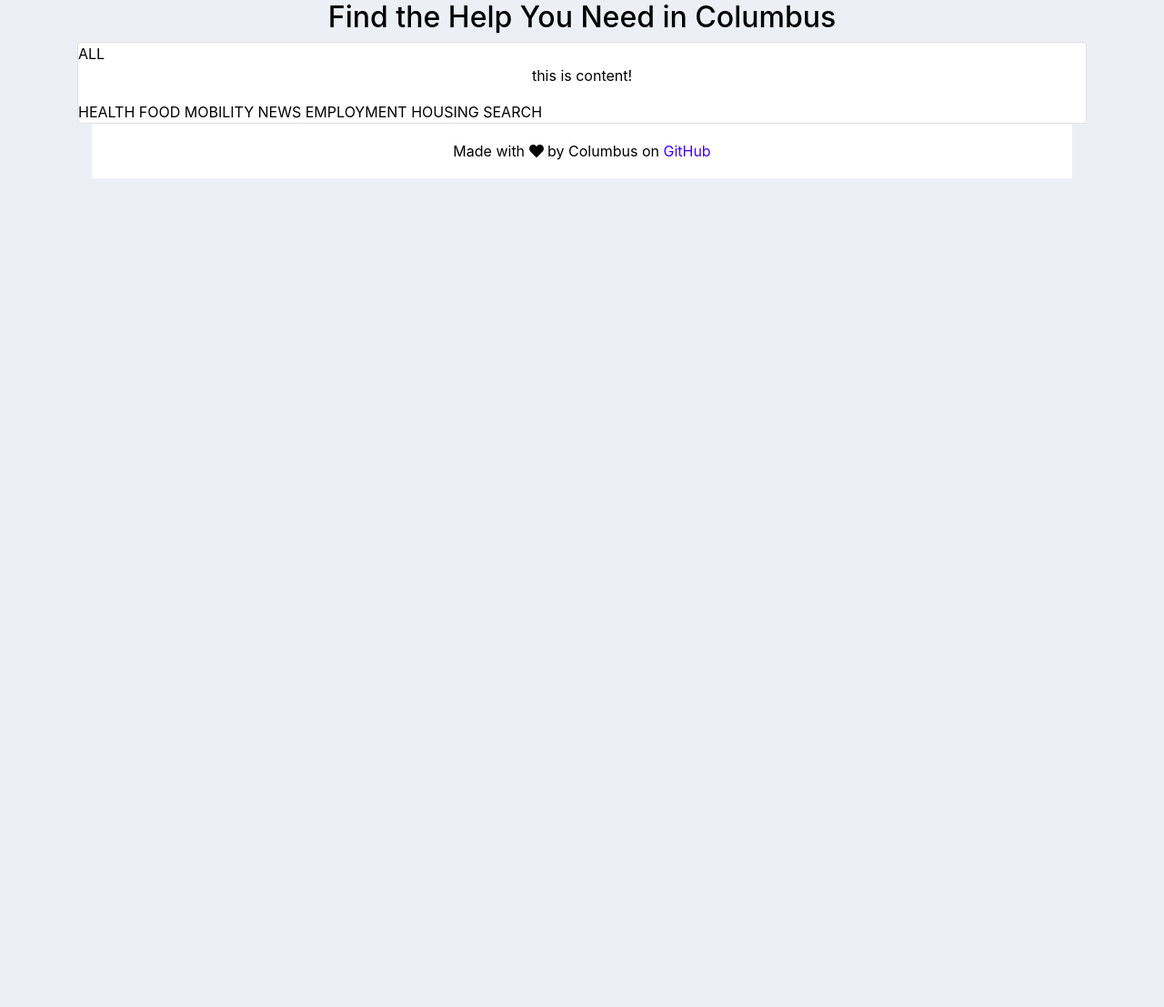
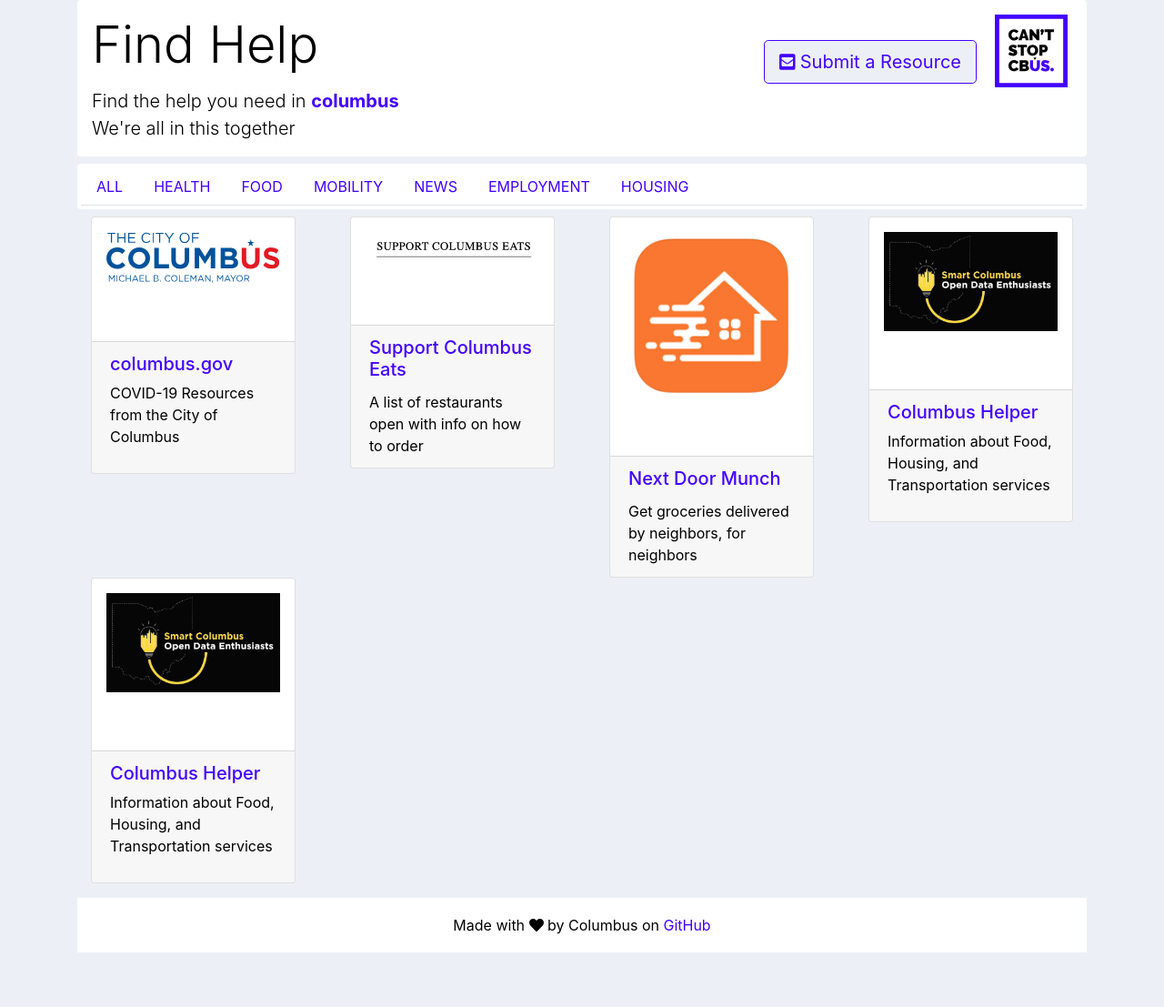
Before and after one commit to maharris1011/cantstopcolumbus, a Jekyll site: the page built from find-help.html, in a window 1280 px wide. Shown: the whole page at 91% size. Built offline with Jekyll 4.4.1, drawn with Linux system fonts in a browser that asks for light colours; nearby versions of some CDN libraries; before the commit the page ends 900 px from its top, so only the background shows below that.

Commit message:
implement find-help page

```diff
--- a/_includes/footer.html
+++ b/_includes/footer.html
@@ -1,12 +1,12 @@
 <div class="container">
-  <footer class="mx-3 footer background-white" data-background-color="black">
-    <div class="copyright text-center">
+<footer class="footer mt-3" data-background-color="black">
+    <div class="text-center copyright">
       Made with <i class="fas fa-heart"></i> by Columbus on
-      <a href="https://github.com/CoreySchnedl/cant-stop-columbus-angular"
-        >GitHub</a
-      >
+      <a href="https://github.com/maharris1011/cantstopcolumbus">
+        GitHub
+      </a>
     </div>
-  </footer>
+</footer>
 </div>
 
 <script
--- a/assets/css/main.scss
+++ b/assets/css/main.scss
@@ -6,7 +6,7 @@
 $brand-danger: #E0004D;
 
 $theme-colors: (
-  "primary": #4300FF
+  "primary": #4300FF,
 );
 
 @import "bootstrap/bootstrap";
@@ -14,16 +14,29 @@
 
 body {
   margin-bottom: 60px; /* Margin bottom by footer height */
+  background-color:#ECF0F6;
+  color: #000000;
+}
+
+.dark-bg {
+  background-color: #ECF0F6;
 }
 
 .jumbotron {
-  background-color: white;
+  background-color: #ffffff;
 }
 
+.highlight {
+  color: #4300FF;
+  font-weight: bold;
+}
 .footer {
+  // position: absolute;
+  // bottom: 0;
+  // width: 100%;
   height: 60px; /* Set the fixed height of the footer here */
   line-height: 60px; /* Vertically center the text there */
-  background-color: #f5f5f5;
+  background-color: #ffffff;
 }
 
 .background-white {
--- a/find-help.html
+++ b/find-help.html
@@ -2,77 +2,130 @@
 layout: default
 title: Find Help
 ---
+
+<div class="shadow-sm p-3 mb-2 bg-white rounded">
+  <div class="row">
+    <div class="col-md-8">
+      <h1 class="display-4">
+        Find Help
+      </h1>
+    </div>
+    <div class="col-md-4">
+      <a class="mt-4 btn btn-outline-primary btn-lg dark-bg" href="#"
+        ><i class="fa fa-envelope-square"></i>&nbsp;Submit a Resource</a
+      >
+      <img class="img-fluid ml-3" style="height: 80px" src="/assets/img/cscbus_logo_square.svg">
+    </div>
+  </div>
+  <div class="row">
+    <div class="col-md-12">
+      <p class="lead m-0">
+        Find the help you need in <span class="highlight">columbus</span>
+      </p>
+      <p class="lead m-0">
+        We're all in this together
+      </p>
+    </div>
+  </div>
+</div>
+
+<div class="shadow-sm p-1 mb-2 bg-white rounded">
 <div class="row">
   <div class="col-12">
-    <div class="title">
-      <h2 class="title" style="text-align: center">
-        Find the Help You Need in Columbus
-      </h2>
+    <ul class="nav nav-tabs justify-content">
+      <li class="nav-item">
+        <a class="nav-link" href="find-help.html">ALL</a>
+      </li>
+      <li class="nav-item">
+        <a class="nav-link" href="find-help.html?q=health">HEALTH</a>
+      </li>
+      <li class="nav-item">
+        <a class="nav-link" href="find-help.html?q=food">FOOD</a>
+      </li>
+      <li class="nav-item">
+        <a class="nav-link" href="find-help.html?q=mobility">MOBILITY</a>
+      </li>
+      <li class="nav-item">
+        <a class="nav-link" href="find-help.html?q=news">NEWS</a>
+      </li>
+      <li class="nav-item">
+        <a class="nav-link" href="find-help.html?q=employment">EMPLOYMENT</a>
+      </li>
+      <li class="nav-item">
+        <a class="nav-link" href="find-help.html?q=housing">HOUSING</a>
+      </li>
+    </ul>
+  </div>
+</div>
+</div>
+
+<div class="card-deck">
+  <div class="col-md-3">
+    <div class="card">
+      <img
+        class="card-img-top p-3 mb-5 img-fluid"
+        src="/assets/img/UX/projects/columbus-gov.svg"
+        alt="city of columbus logo"
+      />
+      <div class="card-footer">
+        <h5><a href="www.columbus.gov">columbus.gov</a></h5>
+        <p>COVID-19 Resources from the City of Columbus</p>
+      </div>
     </div>
-    <div class="row justify-content-center">
-      <div class="col-12">
-
-
-
-        <!-- Nav tabs -->
-        <div class="card">
-          <div class="nav-tabs-navigation">
-            <div class="nav-tabs-wrapper">
-              <ngb-tabset [justify]="'center'" class="text-center">
-                <ngb-tab>
-                  <ng-template ngbTabTitle>
-                    ALL
-                  </ng-template>
-                  <ng-template ngbTabContent>
-                    <p>this is content!</p>
-                  </ng-template>
-                </ngb-tab>
-                <ngb-tab>
-                  <ng-template ngbTabTitle>
-                    HEALTH
-                  </ng-template>
-                  <ng-template ngbTabContent> </ng-template>
-                </ngb-tab>
-                <ngb-tab>
-                  <ng-template ngbTabTitle>
-                    FOOD
-                  </ng-template>
-                  <ng-template ngbTabContent> </ng-template>
-                </ngb-tab>
-                <ngb-tab>
-                  <ng-template ngbTabTitle>
-                    MOBILITY
-                  </ng-template>
-                  <ng-template ngbTabContent> </ng-template>
-                </ngb-tab>
-                <ngb-tab>
-                  <ng-template ngbTabTitle>
-                    NEWS
-                  </ng-template>
-                  <ng-template ngbTabContent> </ng-template>
-                </ngb-tab>
-                <ngb-tab>
-                  <ng-template ngbTabTitle>
-                    EMPLOYMENT
-                  </ng-template>
-                  <ng-template ngbTabContent> </ng-template>
-                </ngb-tab>
-                <ngb-tab>
-                  <ng-template ngbTabTitle>
-                    HOUSING
-                  </ng-template>
-                  <ng-template ngbTabContent> </ng-template>
-                </ngb-tab>
-                <ngb-tab>
-                  <ng-template ngbTabTitle>
-                    SEARCH
-                  </ng-template>
-                  <ng-template ngbTabContent> </ng-template>
-                </ngb-tab>
-              </ngb-tabset>
-            </div>
-          </div>
-        </div>
+  </div>
+  <div class="col-md-3">
+    <div class="card">
+      <img
+        class="card-img-top p-3 mb-5 img-fluid"
+        src="/assets/img/UX/projects/Screen Shot 2020-03-21 at 1.10.32 PM.png"
+        alt="support columbus eats"
+      />
+      <div class="card-footer">
+        <h5 class="card-title"><a href="#">Support Columbus Eats</a></h5>
+        <p class="card-text">
+          A list of restaurants open with info on how to order
+        </p>
+      </div>
+    </div>
+  </div>
+  <div class="col-md-3">
+    <div class="card">
+      <img
+        class="card-img-top img-fluid p-3 mb-5"
+        src="/assets/img/UX/projects/Next Door Munch.png"
+        alt="next door munch"
+      />
+      <div class="card-footer">
+        <h5 class="card-title"><a href="#">Next Door Munch</a></h5>
+        <p class="card-text">
+          Get groceries delivered by neighbors, for neighbors
+        </p>
+      </div>
+    </div>
+  </div>
+  <div class="col-md-3">
+    <div class="card">
+      <img
+        class="card-img-top img-fluid p-3 mb-5"
+        src="/assets/img/UX/projects/Columbus Helper.jpg"
+        alt="Columbus Helper"
+      />
+      <div class="card-footer">
+        <h5><a href="#">Columbus Helper</a></h5>
+        <p>Information about Food, Housing, and Transportation services</p>
+      </div>
+    </div>
+  </div>
+  <div class="col-md-3">
+    <div class="card">
+      <img
+        class="card-img-top p-3 mb-5"
+        src="/assets/img/UX/projects/Columbus Helper.jpg"
+        alt="Columbus Helper"
+      />
+      <div class="card-footer">
+        <h5><a href="#">Columbus Helper</a></h5>
+        <p>Information about Food, Housing, and Transportation services</p>
       </div>
     </div>
   </div>
```
